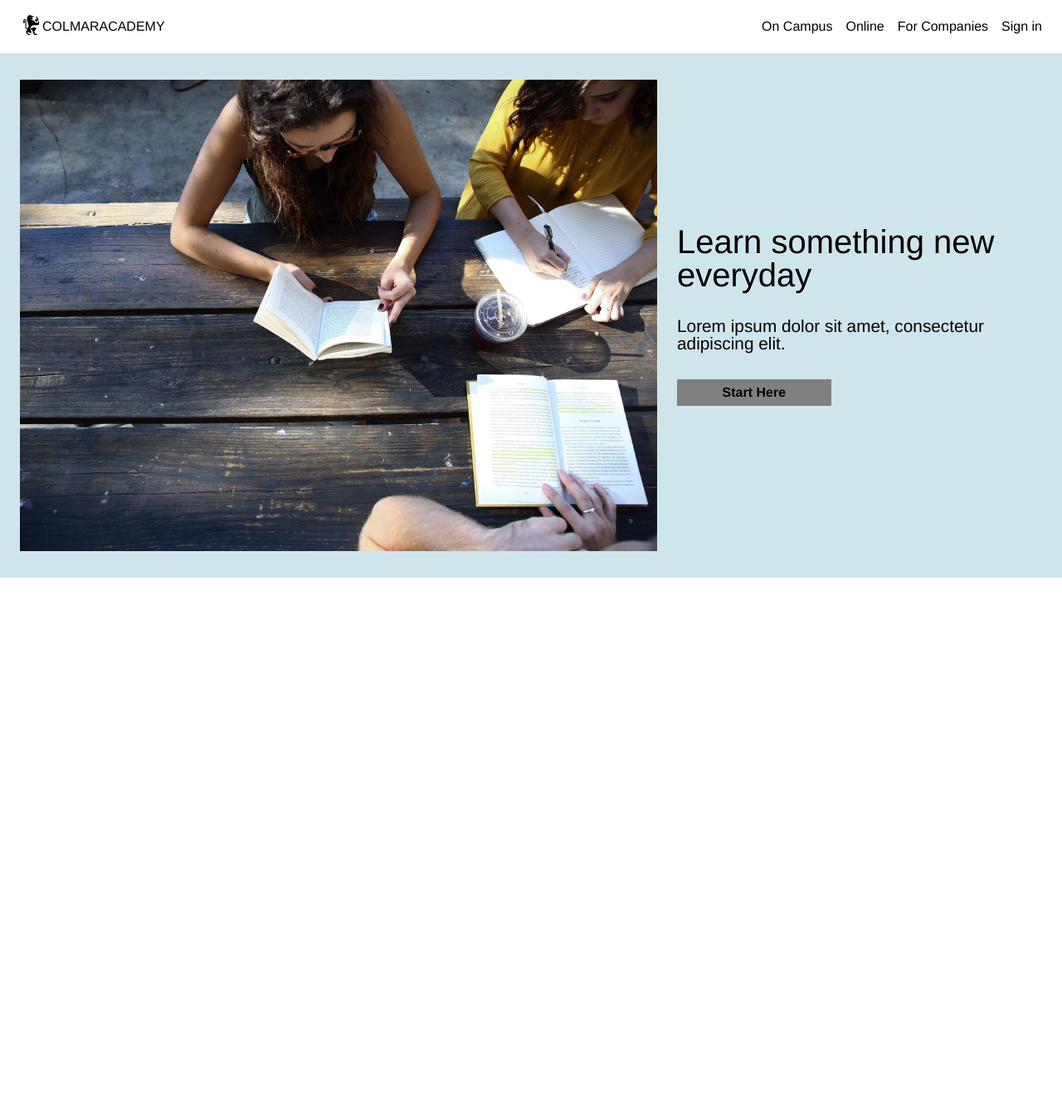
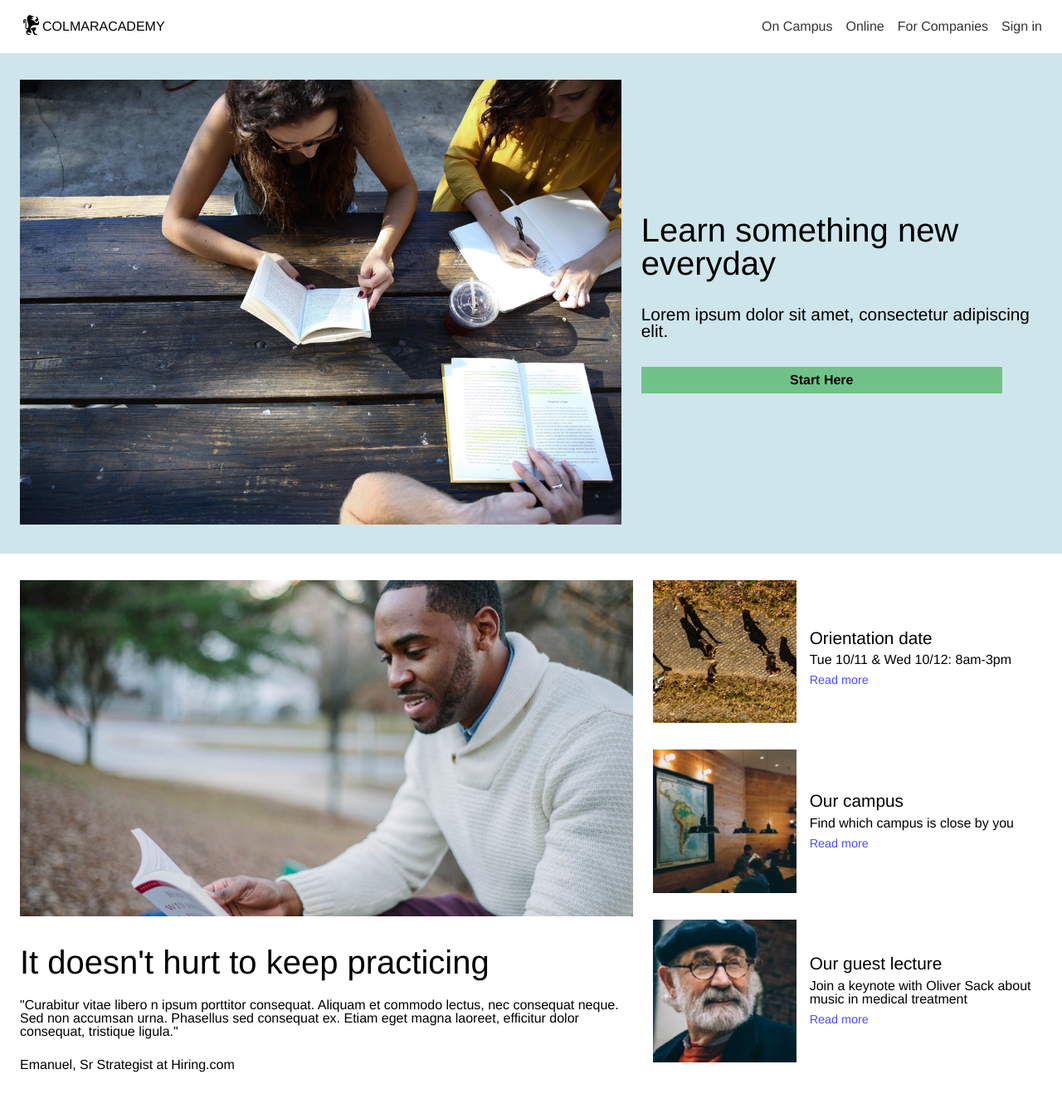
Before and after one commit to halcyondays22/colmar, a plain HTML site: page index.html in a window 1280 px wide. Shown: the whole page at 83% size. Before the commit the page ends 800 px from the top, so only its background shows below. Drawn offline with Linux system fonts and the light colour scheme.

Commit message:
Added secondary banner, styled links

```diff
--- a/index.html
+++ b/index.html
@@ -16,10 +16,10 @@
       </div>
       <nav>
         <ul>
-          <li>On Campus</li>
-          <li>Online</li>
-          <li>For Companies</li>
-          <li>Sign in</li>
+          <li><a href="#">On Campus</a></li>
+          <li><a href="#">Online</a></li>
+          <li><a href="#">For Companies</a></li>
+          <li><a href="#">Sign in</a></li>
         </ul>
       </nav>
     </header>
@@ -27,21 +27,57 @@
 <!--Main Content Body-->
     <div class="main_body">
 
-<!--Banner-->
+<!--Main Banner-->
       <div class="banner">
-        <img src="resources/images/banner.jpg" alt="group studying">
+        <div class="banner_container">
+          <img class="banner_image" src="resources/images/banner.jpg" alt="group studying">
+        </div>
         <div class="banner_text">
           <h1>Learn something new everyday</h1>
           <p>Lorem ipsum dolor sit amet, consectetur adipiscing elit.</p>
-          <div class="button">
+          <a href="#"><div class="button">
             <span>Start Here</span>
+          </div></a>
+        </div>
+      </div>
+
+<!--Secondary Banner-->
+      <div class="secondary_banner">
+        <div class="quote_container">
+          <img src="resources/images/information-main.jpg" alt="man reading book">
+          <h1>It doesn't hurt to keep practicing</h1>
+          <p id="quote">"Curabitur vitae libero n ipsum porttitor consequat. Aliquam et commodo lectus, nec consequat neque. Sed non accumsan urna. Phasellus sed consequat ex. Etiam eget magna laoreet, efficitur dolor consequat, tristique ligula."</p>
+          <p id="quote_author">Emanuel, Sr Strategist at Hiring.com</p>
+        </div>
+        <div class="information_container">
+          <div class="info_box">
+              <img id="orientation" src="resources/images/information-orientation.jpg" alt="pathway">
+            <div class="info_text">
+              <h3>Orientation date</h3>
+              <p>Tue 10/11 & Wed 10/12: 8am-3pm</p>
+              <a href="#">Read more</a>
+            </div>
+          </div>
+          <div class="info_box">
+            <img src="resources/images/information-campus.jpg" alt="campus">
+            <div class="info_text">
+              <h3>Our campus</h3>
+              <p>Find which campus is close by you</p>
+              <a href="#">Read more</a>
+            </div>
+          </div>
+          <div class="info_box">
+            <img src="resources/images/information-guest-lecture.jpg" alt="Oliver Sack photo">
+            <div class="info_text">
+              <h3>Our guest lecture</h3>
+              <p>Join a keynote with Oliver Sack about music in medical treatment</p>
+              <a href="#">Read more</a>
+            </div>
           </div>
         </div>
       </div>
 
 
-
-
     </div>
   </body>
 </html>
--- a/resources/css/style.css
+++ b/resources/css/style.css
@@ -15,6 +15,11 @@ body {
   display: flex;
   justify-content: center;
   padding-top: 4rem;
+}
+
+a {
+  text-decoration: none;
+  color: blue;
 }
 
 /* Header Styles */
@@ -61,6 +66,16 @@ nav li {
   padding-left: 1rem;
 }
 
+nav li a {
+  color: black;
+  opacity: 0.8;
+}
+
+nav li a:hover {
+  text-decoration: underline;
+  opacity: 1;
+}
+
 /* Banner Styles */
 
 .banner {
@@ -69,16 +84,17 @@ nav li {
   margin-top: 4rem;
 }
 
-.banner-img {
-}
-
-.banner img {
+.banner_container {
   width: 60%;
-  height: 10%;
   margin-top: 2rem;
   margin-bottom: 2rem;
   margin-left: 1.5rem;
   margin-right: 1.5rem;
+}
+
+.banner_container img {
+  width: 100%;
+  height: auto;
 }
 
 .banner_text {
@@ -86,6 +102,8 @@ nav li {
   flex-direction: column;
   justify-content: center;
   align-content: left;
+  margin-right: 1.5rem;
+  width: 40%;
 }
 
 .banner_text h1 {
@@ -99,10 +117,98 @@ nav li {
 }
 
 .button {
-  width: 40%;
-  background-color: gray;
+  width: 90%;
+  background-color: #70C289;
   padding-top: 0.5rem;
   padding-bottom: 0.5rem;
   text-align: center;
   font-weight: bold;
 }
+
+.banner_text a {
+  text-decoration: none;
+  color: black;
+  opacity: 1;
+}
+
+.button:hover {
+  background-color: #41A05D;
+}
+
+/* Secondary Banner Styles */
+
+.secondary_banner {
+  display: flex;
+  margin-top: 2rem;
+  width: 100%;
+}
+
+.quote_container {
+  margin-left: 1.5rem;
+  margin-right: 1.5rem;
+  margin-bottom: 2rem;
+  width: 60%;
+}
+
+.quote_container img {
+  width: 100%;
+  padding-bottom: 2rem;
+}
+
+.quote_container h1 {
+  font-size: 2.5rem;
+  margin-bottom: 1.5rem;
+}
+
+.quote_container p {
+  margin-bottom: 1.5rem;
+}
+
+.quote_author p {
+
+}
+
+.information_container {
+  width: 40%;
+}
+
+#orientation {
+  padding-top: 0;
+}
+
+.info_box {
+  display: flex;
+  flex-direction: row;
+  align-items: center;
+}
+
+.info_box img {
+  width: 35%;
+  height: auto;
+  padding-top: 1rem;
+  padding-bottom: 1rem;
+  padding-right: 1rem;
+}
+
+.info_text {
+  width: 65%;
+}
+
+.info_text h3 {
+  padding-bottom: .5rem;
+  font-size: 1.3rem;
+}
+
+.info_text p {
+  padding-bottom: .5rem;
+}
+
+.info_text a {
+  font-size: 0.9rem;
+  opacity: 0.7
+}
+
+.info_text a:hover {
+  text-decoration: underline;
+  opacity: 1;
+}
```
Also changed, not shown: 1 other file.
